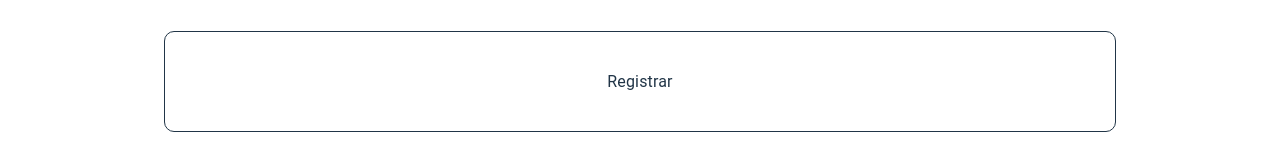
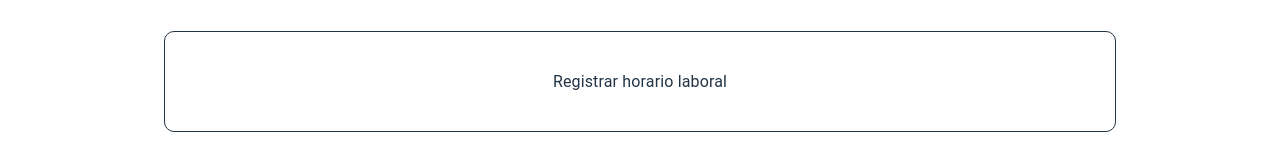
Before and after one commit to alexis1179/rrhhu-front, a React (Vite) app: page /registrar-asistencia in a window 1280 px wide. Shown: the part 227-387 px from the top of the page. Built offline with nearby package versions, Linux system fonts and the light colour scheme; sample sign-in values are in the browser's storage.

Commit message:
Actualizar boton

```diff
--- a/src/pages/Asistencia/RegistroHorarioLaboral.jsx
+++ b/src/pages/Asistencia/RegistroHorarioLaboral.jsx
@@ -12,7 +12,7 @@ export default function ResponderSolicitudes() {
       <Sidebar> </Sidebar>
       <div className="contenido">
         <div className="form">
-          <Typography> Registrar</Typography>
+          <Typography> Registrar horario laboral</Typography>
         </div>
       </div>
     </>
--- a/src/pages/Usuarios/GestionarUsuarios.jsx
+++ b/src/pages/Usuarios/GestionarUsuarios.jsx
@@ -37,7 +37,7 @@ export default function GestionarUsuarios() {
                 <div className="button-bar">
                     <Button variant="contained" color="success" onClick={() => navigate("/registrar-usuario")}>Nuevo Usuario</Button>
                     {rol ?
-                        <Button variant="contained" color="error">Eliminar Usuario</Button>
+                        ""
                         : <>
                             <Button variant="contained" color="error" disabled>Eliminar Usuario</Button>
                         </>}
```
